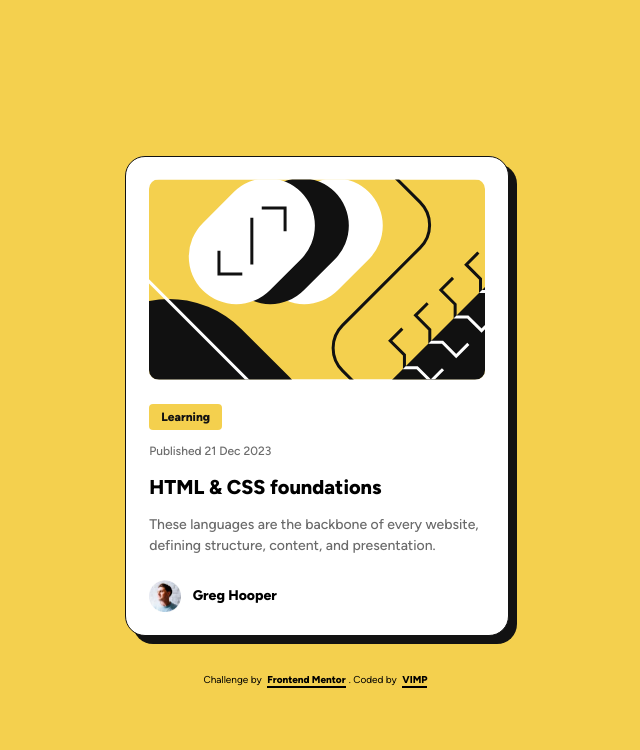
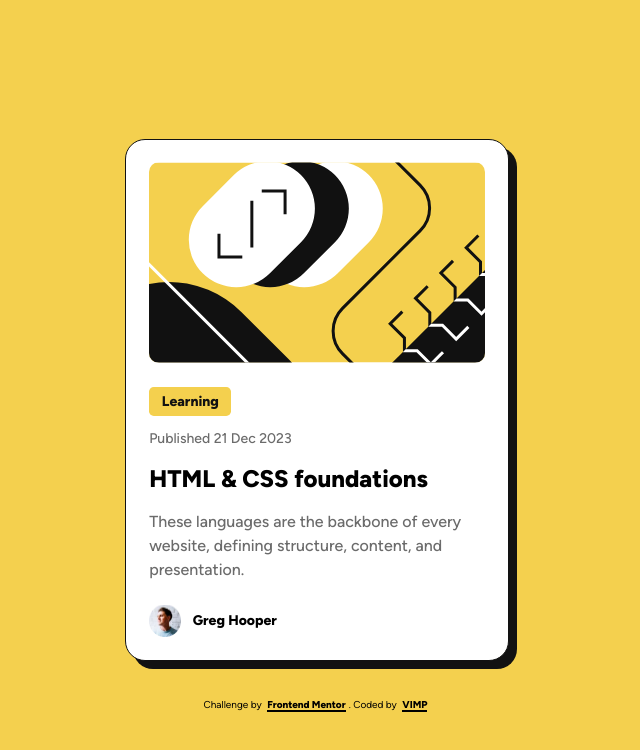
Before and after one commit to vimpcode/fem-blog-preview-card, a plain HTML site: page index.html in a window 1280 px wide. Shown: the whole page, without its empty margins (323-963 px from the left). Drawn offline with Linux system fonts and the light colour scheme.

```diff
--- a/styles.css
+++ b/styles.css
@@ -29,7 +29,6 @@
 
 img {
   max-inline-size: 100%;
-  block-size: 100%;
   font-style: italic;
   vertical-align: middle;
   object-fit: cover;
@@ -40,7 +39,6 @@
   --white: hsl(0, 0%, 100%);
   --gray-500: hsl(0, 0%, 42%);
   --gray-950: hsl(0, 0%, 7%);
-  --blue: hsl(228, 45%, 44%);
   --ff-base: 'Figtree', sans-serif;
   --radius: 1.25em;
 }
@@ -51,15 +49,15 @@
   display: flex;
   flex-direction: column;
   align-items: center;
-  /* justify-content: center; */
+  justify-content: center;
   font-family: var(--ff-base);
   background-color: var(--yellow);
 }
 
 .card {
-  margin-top: 9.755em;
   inline-size: clamp(20.4375rem, 87.2vw, 24rem);
-  padding: 1.4em 1.45em 1.45em;
+  margin-top: 3.95em;
+  padding: 1.38em 1.45em 1.45em;
   display: grid;
   gap: 1.5em;
   background-color: var(--white);
@@ -70,7 +68,7 @@
 
 .card__image {
   --radius: .625em;
-  block-size: 12.55rem;
+  block-size: 12.57rem;
   border-radius: var(--radius);
   overflow: hidden;
 }
@@ -80,7 +78,7 @@
     --radius: .34em;
     padding: .5em 1em;
     display: inline-block;
-    font-size: .75rem;
+    font-size: clamp(.75rem, .5rem + 1.07vw, .875rem);
     font-weight: 800;
     background-color: var(--yellow);
     color: var(--gray-950);
@@ -88,32 +86,48 @@
 
     +p {
       margin-top: 1em;
-      font-size: .75rem;
+      font-size: clamp(.75rem, .5rem + 1.07vw, .875rem);
       font-weight: 500;
     }
   }
 
   h1 {
     margin-top: .75em;
-    font-size: 1.25rem;
+    font-size: clamp(1.25rem, .75rem + 2.14vw, 1.5rem);
     font-weight: 800;
 
     a {
       transition: all .2s ease-in-out;
+      position: relative;
+
+      &::after {
+        content: '';
+        inline-size: 0;
+        block-size: .125rem;
+        background-color: currentColor;
+        transition: all .2s ease-in-out;
+        position: absolute;
+        bottom: -.05rem;
+        right: 0;
+      }
 
       &:hover,
       &:focus-visible {
         color: var(--yellow);
-        text-shadow: 0 0 .5px var(--gray-950);
+        text-shadow: 0 0 .1px var(--gray-950);
         outline: none;
       }
+
+      &:hover::after,
+      &:focus-visible::after {
+        inline-size: 100%;
+      }
     }
-
   }
 
   p {
     margin-top: 1.05em;
-    font-size: .875rem;
+    font-size: clamp(.875rem, .5rem + 1.6vw, 1rem);
     font-weight: 500;
     color: var(--gray-500);
     line-height: 1.5;
@@ -148,11 +162,11 @@
     &::after {
       content: '';
       inline-size: 100%;
-      block-size: .15em;
+      block-size: .125rem;
       background-color: currentColor;
       transition: all .3s ease-in-out;
       position: absolute;
-      bottom: -.1rem;
+      bottom: -.05rem;
       right: 0;
     }
 
@@ -164,7 +178,36 @@
     &:focus-visible {
       outline: 2px dotted var(--gray-950);
       outline-offset: 2px;
-
     }
   }
 }
+
+
+@media (width >=48rem) {
+  .card {
+    margin-top: 3.9em;
+    padding-bottom: 1.47em;
+  }
+
+  .card__content {
+    span {
+      padding: .4em .9em;
+
+      +p {
+        margin-top: .9em;
+      }
+    }
+
+    h1 {
+      margin-top: .6em;
+    }
+
+    p {
+      margin-top: 1.1em;
+    }
+  }
+
+  .card__footer {
+    margin-top: -.1em;
+  }
+}
```
Also changed, not shown: preview/desktop-view.avif (added), preview/mobile-view.avif (added), preview/og-thumbnail.png (added), preview/repo-preview.png (added), preview/states-view.avif (added), 1 other file.
